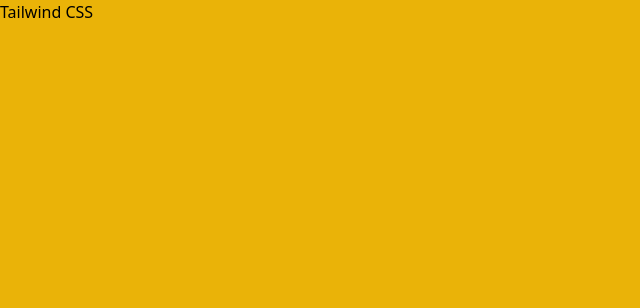
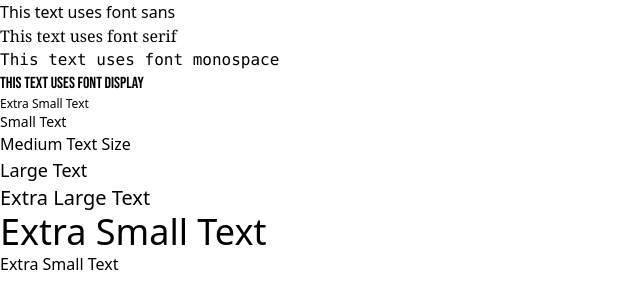
Before and after one commit to DeepikaLeelakumar/My-frontend-learning-journey, a website: page public/index.html in a window 1280 px wide. Shown: the whole page, without its empty margins (0-640 px from the left). Drawn offline with Linux system fonts and the light colour scheme; a web font is replaced by a local one.

Commit message:
Tailwind css font size

```diff
--- a/public/index.html
+++ b/public/index.html
@@ -4,9 +4,25 @@
     <meta charset="UTF-8">
     <meta name="viewport" content="width=device-width, initial-scale=1.0">
     <title>Document</title>
-    <link rel="stylesheet" href="style.css">
+    <link href="../dist/output.css" rel="stylesheet">
+    <link href="https://fonts.googleapis.com/css2?family=Bebas+Neue&family=Happy+Monkey&family=Lato:ital,wght@0,100;0,300;0,400;0,700;0,900;1,100;1,300;1,400;1,700;1,900&family=Orbitron&display=swap" rel="stylesheet">
+
 </head>
-<body class="bg-yellow-500">
-    <h1 class="text-black">Tailwind CSS</h1>
+<body >
+
+    <p class="font-sans">This text uses font sans</p>
+    <p class="font-serif">This text uses font serif</p>
+    <p class="font-mono">This text uses font monospace</p>
+    <p class="font-display">This text uses font display</p>
+    <p class="text-xs">Extra Small Text</p>
+    <p class="text-sm">Small Text</p>
+    <p class="text-base">Medium Text Size</p>
+    <p class="text-lg">Large Text</p>
+    <p class="text-xl">Extra Large Text</p>
+
+    <p class="text-xs md:text-4xl">Extra Small Text</p>
+    <p class="text-xs lg:text-base">Extra Small Text</p>
+
+
 </body>
 </html>
--- a/src/input.css
+++ b/src/input.css
@@ -1,3 +1,5 @@
-@tailwind base;
-@tailwind components;
-@tailwind utilities;
+@import "tailwindcss";
+
+@theme{
+    --font-display:"Bebas Neue", sans-serif;
+}
```
Also changed, not shown: package.json (+6 -7 lines), dist/output.css (added), 1 other file.
